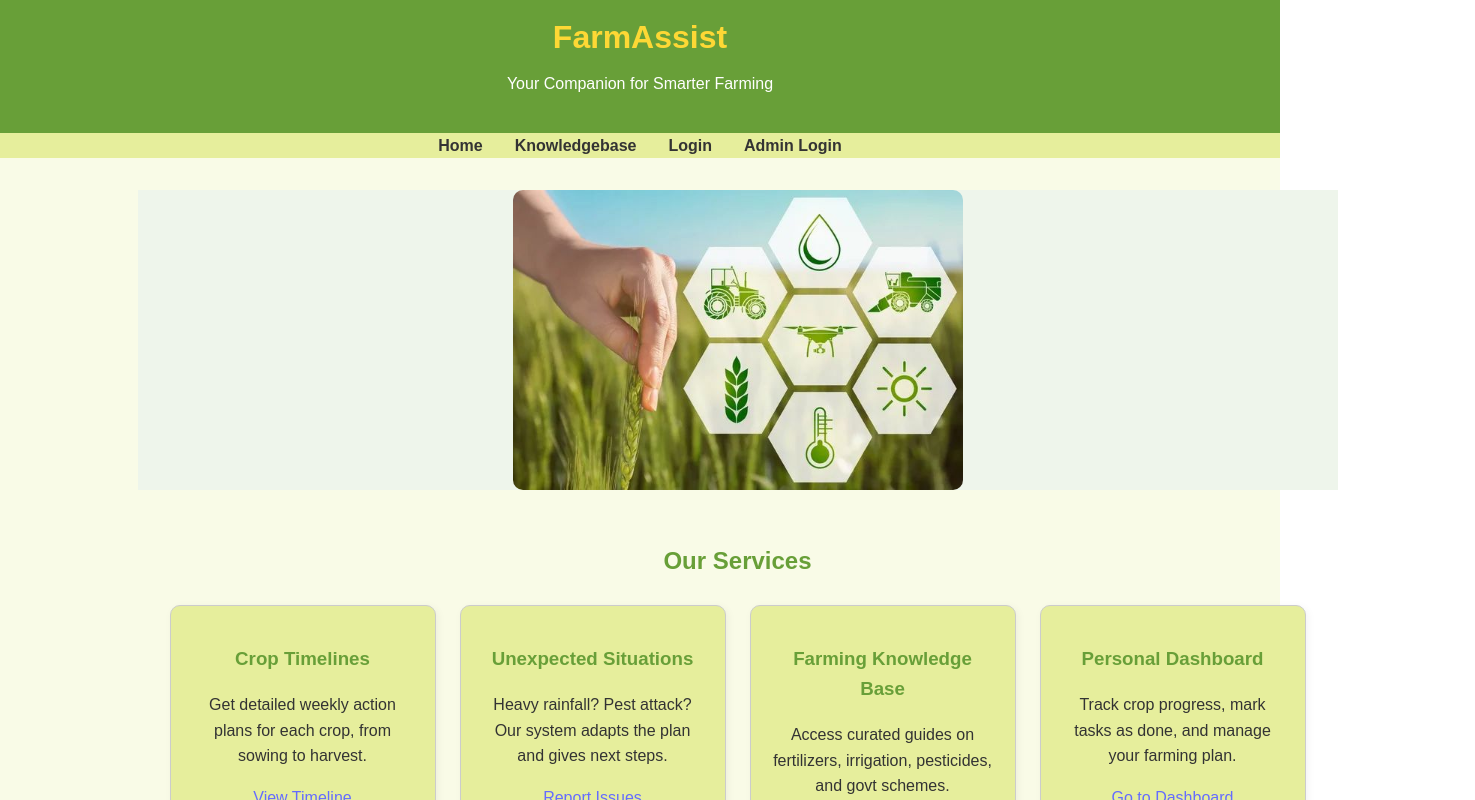
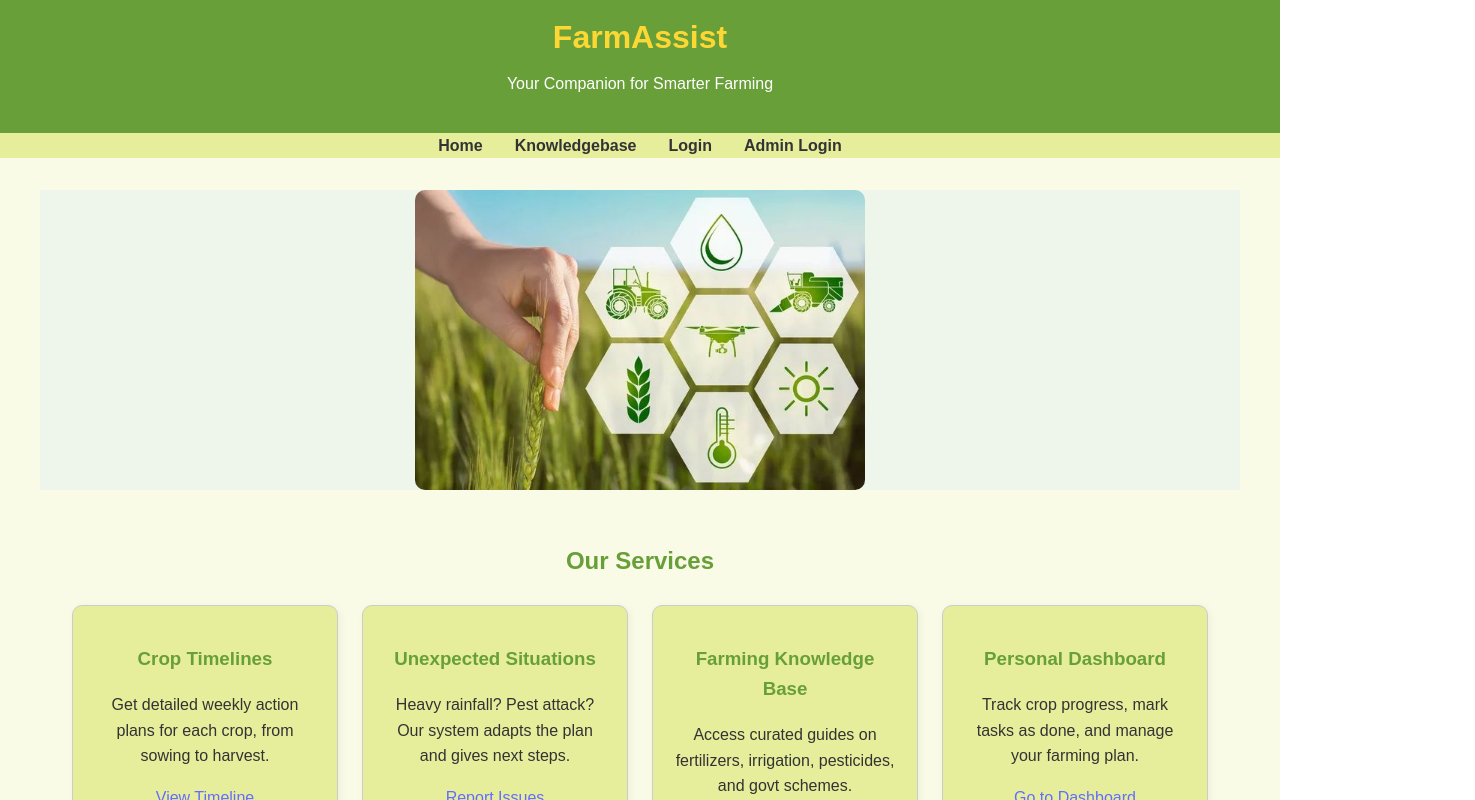
Before and after one commit to itsgowtham14/farm-assist, a React (Vite) app: page / in a window 1280 px wide. Shown: the top 800 px of the page, 1475 px wide, since content can reach past the window. Built offline with nearby package versions, Linux system fonts and the light colour scheme; no server answers.

Commit message:
Update App styles

```diff
--- a/src/App.jsx
+++ b/src/App.jsx
@@ -155,8 +155,8 @@ function App() {
         onLogout={handleLogout}
       />
 
-      <main style={{ flex: 1, width: '1475px', display: 'flex', justifyContent: 'center', padding: '2rem' }}>
-        <div style={{ width: '1475px', maxWidth: '1200px' }}>
+      <main style={{ flex: 1, width: '100%', display: 'flex', justifyContent: 'center', padding: '2rem' }}>
+        <div style={{ width: '100%', maxWidth: '1200px', margin: '0 auto' }}>
           {currentPage === 'home' && <Home navigateTo={navigateTo} />}
           {currentPage === 'login' && <Login onLogin={handleLogin} navigateTo={navigateTo} />}
           {currentPage === 'select-crop' && <SelectCrop onCropSelect={handleCropSelect} navigateTo={navigateTo} onSessionExpired={handleLogout} />}
```
